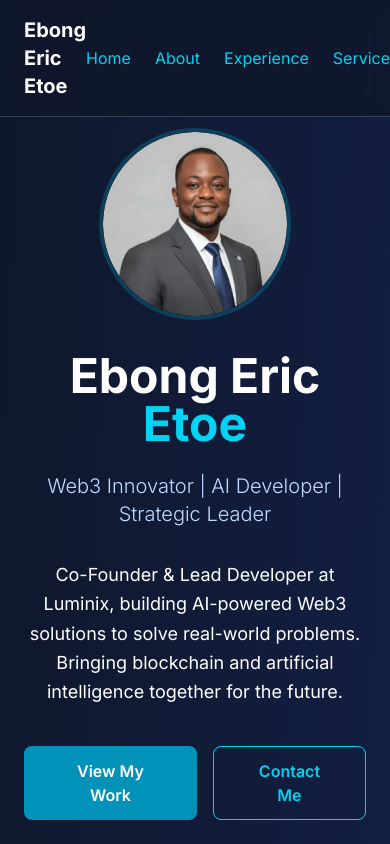
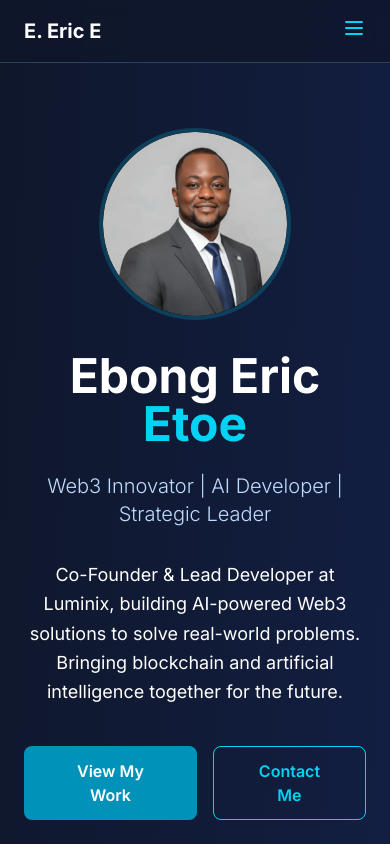
Before and after one commit to lauritalkdev/eric-etoe-portfolio, a Next.js app: page / in a window 390 px wide. Shown: the top 844 px of the page. Built offline with nearby package versions, Linux system fonts and the light colour scheme.

Commit message:
Updated the layout.tsx file for better mobile responsiveness

```diff
--- a/src/app/layout.tsx
+++ b/src/app/layout.tsx
@@ -19,17 +19,63 @@ export default function RootLayout({
       <body className={`${inter.className} antialiased`}>
         <nav className="fixed top-0 w-full bg-slate-900/80 backdrop-blur-sm z-50 border-b border-slate-700">
           <div className="container mx-auto px-6 py-4 flex justify-between items-center">
-            <div className="text-xl font-bold text-white">Ebong Eric Etoe</div>
-            <div className="space-x-6">
+            {/* Desktop Name */}
+            <div className="text-xl font-bold text-white hidden md:block">
+              Ebong Eric Etoe
+            </div>
+            {/* Mobile Abbreviated Name */}
+            <div className="text-xl font-bold text-white md:hidden">
+              E. Eric E
+            </div>
+
+            {/* Desktop Navigation */}
+            <div className="hidden md:flex space-x-6">
               <a href="#home" className="text-cyan-400 hover:text-cyan-300 transition">Home</a>
               <a href="#about" className="text-cyan-400 hover:text-cyan-300 transition">About</a>
               <a href="#experience" className="text-cyan-400 hover:text-cyan-300 transition">Experience</a>
               <a href="#services" className="text-cyan-400 hover:text-cyan-300 transition">Services</a>
               <a href="#contact" className="text-cyan-400 hover:text-cyan-300 transition">Contact</a>
             </div>
+
+            {/* Mobile Menu Button */}
+            <div className="md:hidden">
+              <button id="mobile-menu-button" className="text-cyan-400 hover:text-cyan-300 transition">
+                <svg className="w-6 h-6" fill="none" stroke="currentColor" viewBox="0 0 24 24">
+                  <path strokeLinecap="round" strokeLinejoin="round" strokeWidth={2} d="M4 6h16M4 12h16M4 18h16" />
+                </svg>
+              </button>
+            </div>
+          </div>
+
+          {/* Mobile Menu Dropdown */}
+          <div id="mobile-menu" className="md:hidden hidden bg-slate-900/95 backdrop-blur-sm border-b border-slate-700">
+            <div className="container mx-auto px-6 py-4 flex flex-col space-y-4">
+              <a href="#home" className="text-cyan-400 hover:text-cyan-300 transition py-2">Home</a>
+              <a href="#about" className="text-cyan-400 hover:text-cyan-300 transition py-2">About</a>
+              <a href="#experience" className="text-cyan-400 hover:text-cyan-300 transition py-2">Experience</a>
+              <a href="#services" className="text-cyan-400 hover:text-cyan-300 transition py-2">Services</a>
+              <a href="#contact" className="text-cyan-400 hover:text-cyan-300 transition py-2">Contact</a>
+            </div>
           </div>
         </nav>
         {children}
+
+        {/* Mobile Menu Script */}
+        <script dangerouslySetInnerHTML={{
+          __html: `
+            document.getElementById('mobile-menu-button').addEventListener('click', function() {
+              const menu = document.getElementById('mobile-menu');
+              menu.classList.toggle('hidden');
+            });
+
+            // Close menu when clicking on links
+            document.querySelectorAll('#mobile-menu a').forEach(link => {
+              link.addEventListener('click', function() {
+                document.getElementById('mobile-menu').classList.add('hidden');
+              });
+            });
+          `
+        }} />
       </body>
     </html>
   );
```
